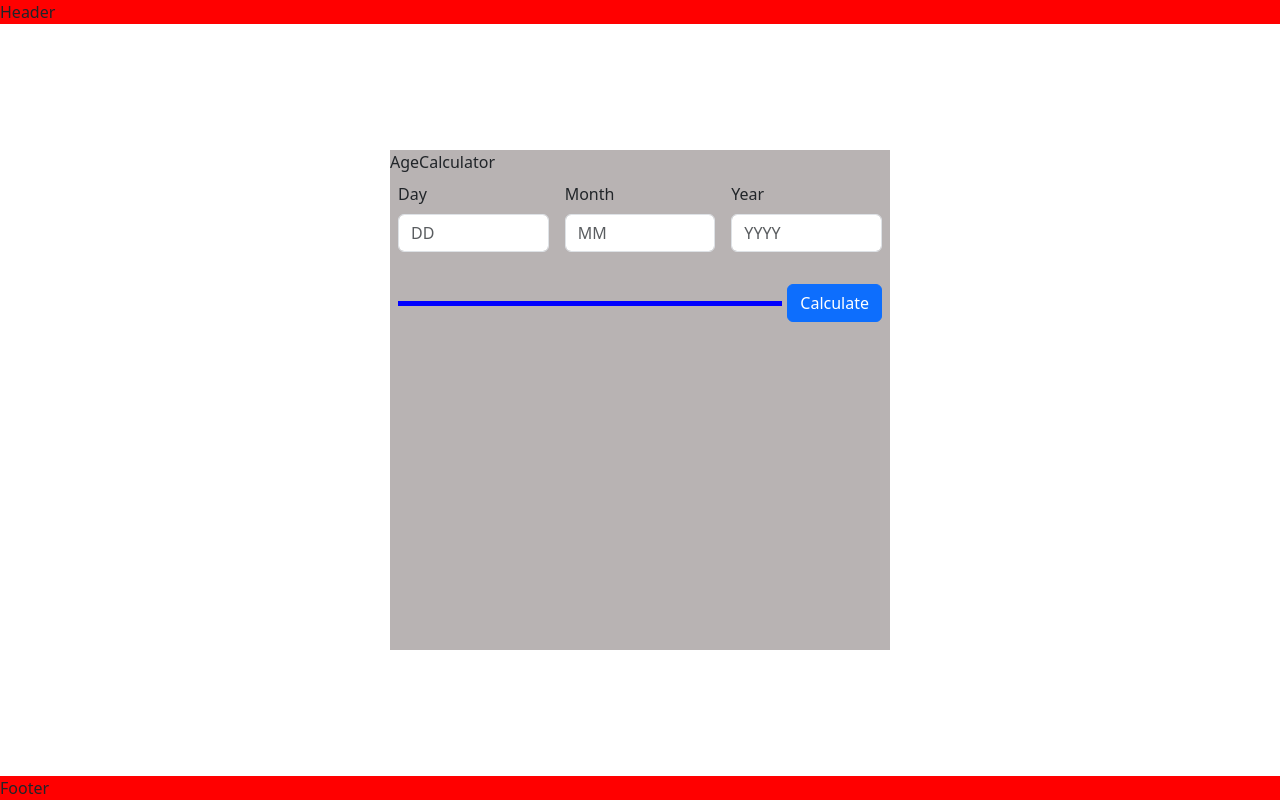
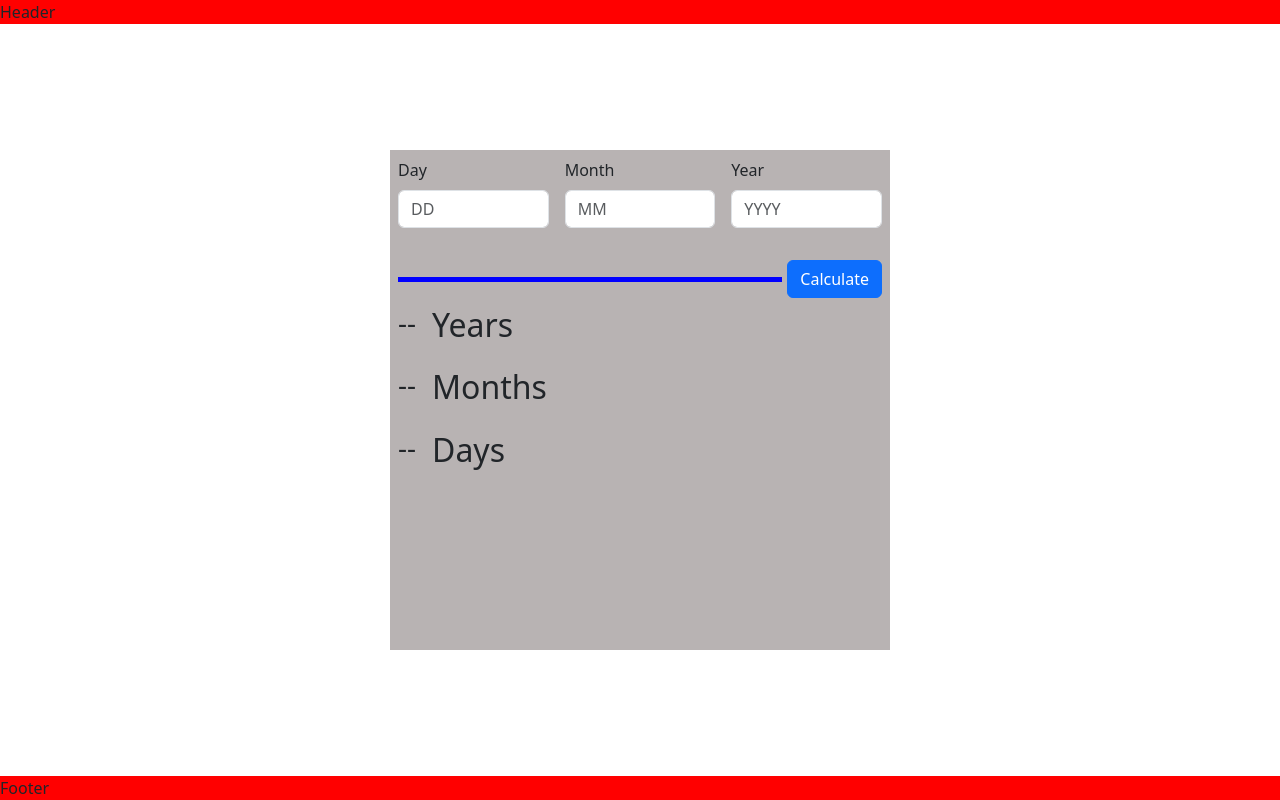
Before and after one commit to goncalhurtado/age-calculator, a React (Vite) app: page / in a window 1280 px wide. Built offline with nearby package versions, Linux system fonts and the light colour scheme.

Commit message:
added layout to result comp

```diff
--- a/src/components/AgeCalculator.tsx
+++ b/src/components/AgeCalculator.tsx
@@ -1,10 +1,11 @@
 import Input from "./Input";
+import Result from "./Result";
 
 export const AgeCalculator = () => {
   return (
     <div className="ageCalculator">
-      AgeCalculator
       <Input />
+      <Result />
     </div>
   );
 };
--- /dev/null
+++ b/src/components/Result.tsx
@@ -0,0 +1,20 @@
+const Result = () => {
+  return (
+    <div>
+      <div className="d-flex">
+        <h3 className="p-2">--</h3>
+        <h2 className="p-2">Years</h2>
+      </div>
+      <div className="d-flex">
+        <h3 className="p-2">--</h3>
+        <h2 className="p-2">Months</h2>
+      </div>
+      <div className="d-flex">
+        <h3 className="p-2">--</h3>
+        <h2 className="p-2">Days</h2>
+      </div>
+    </div>
+  );
+};
+
+export default Result;
```
